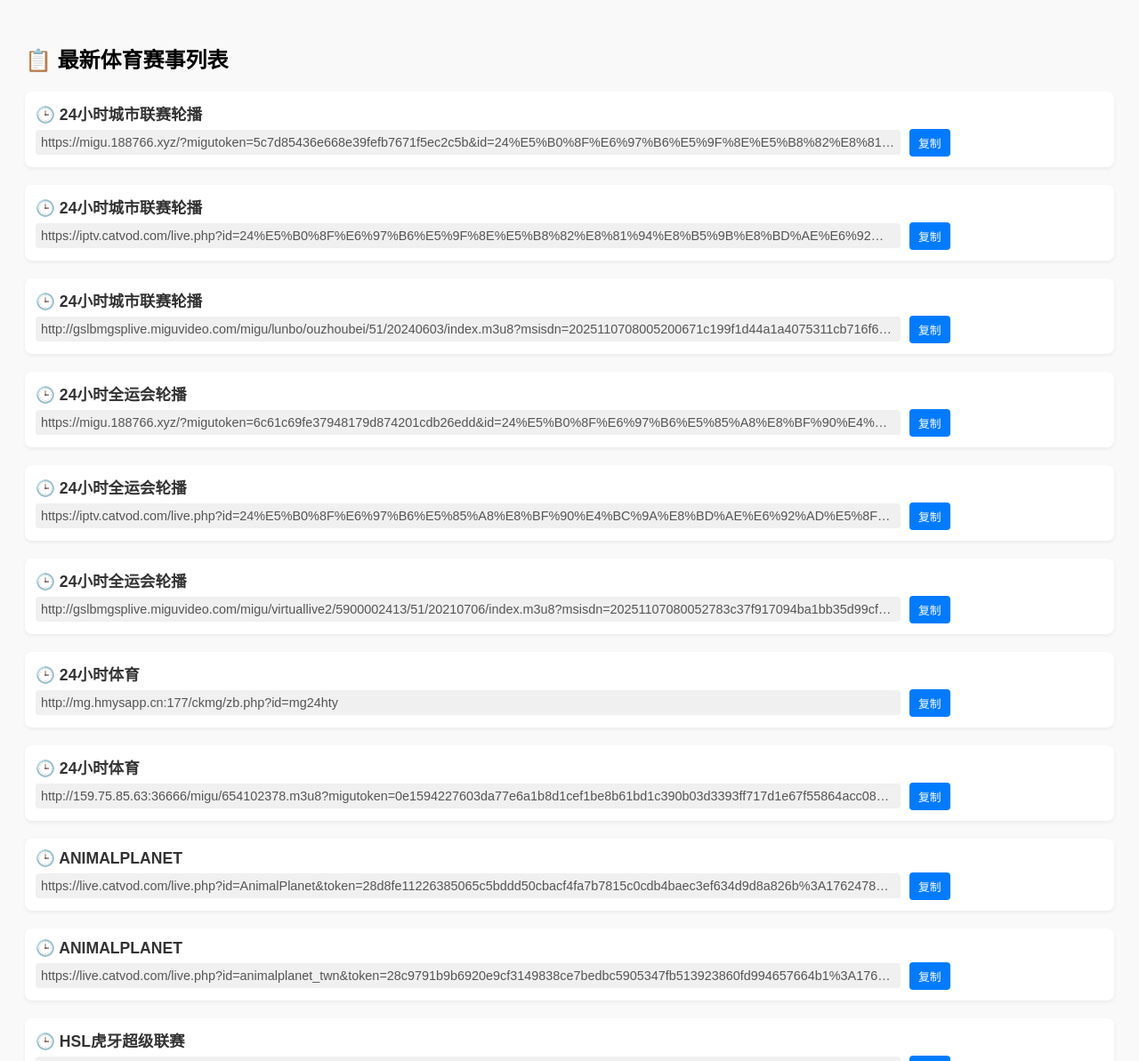
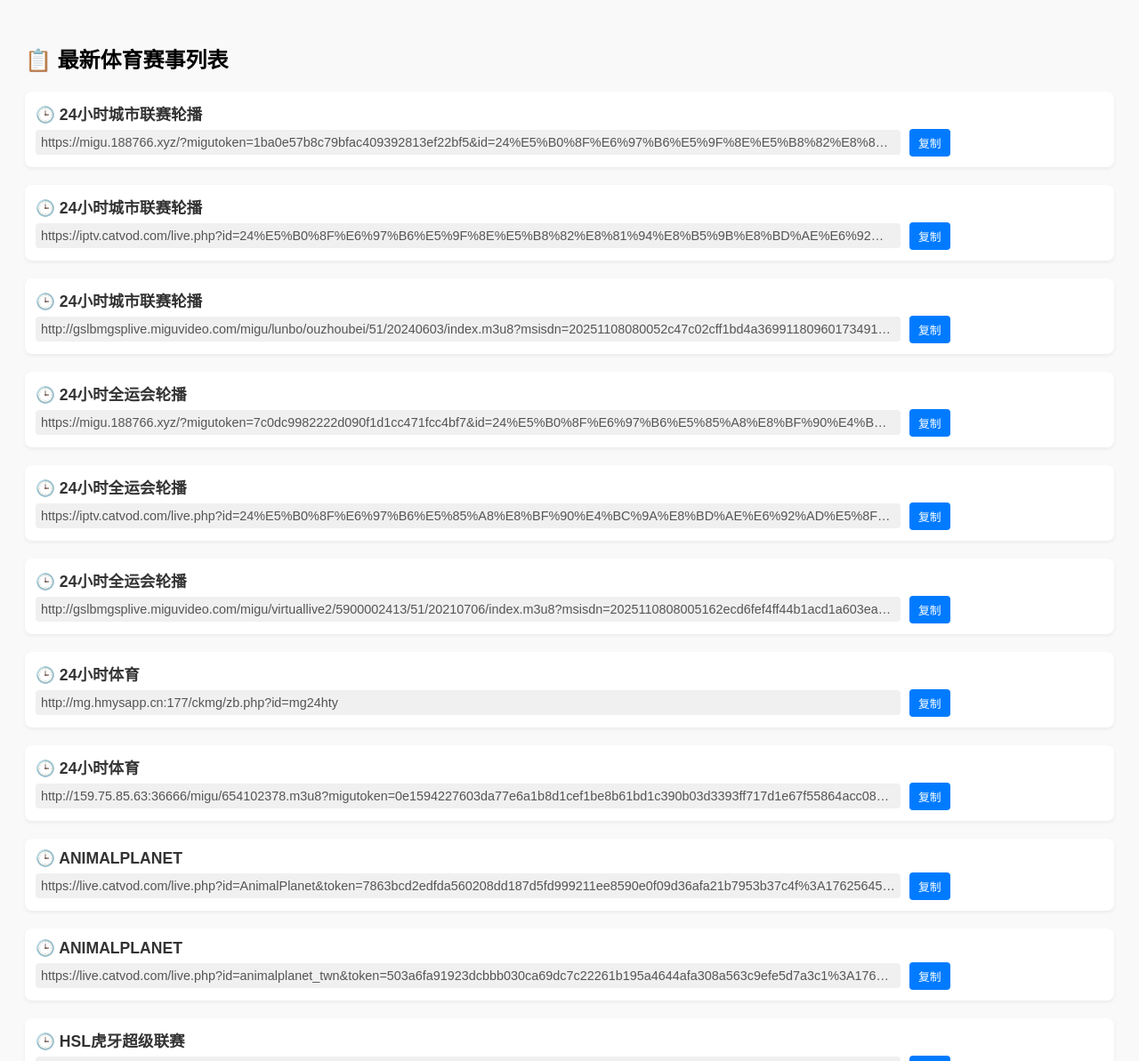
Before and after one commit to kimwang1978/iptv.github.io, a Jekyll site: the page tiyu.html, which Jekyll copies as it is, in a window 1280 px wide. Shown: the top 1193 px of the page at 89% size. Built offline with Jekyll 4.4.1, drawn with Linux system fonts in a browser that asks for light colours.

Commit message:
Sync File 2025-11-08 03:37:00

```diff
--- a/tiyu.html
+++ b/tiyu.html
@@ -52,7 +52,7 @@
         <div class="item">
             <div class="title">🕒 24小时城市联赛轮播</div>
             <div class="url-wrapper">
-                <div class="url" id="url_0">https://migu.188766.xyz/?migutoken=5c7d85436e668e39fefb7671f5ec2c5b&id=24%E5%B0%8F%E6%97%B6%E5%9F%8E%E5%B8%82%E8%81%94%E8%B5%9B%E8%BD%AE%E6%92%AD%E5%8F%B0&type=yy</div>
+                <div class="url" id="url_0">https://migu.188766.xyz/?migutoken=1ba0e57b8c79bfac409392813ef22bf5&id=24%E5%B0%8F%E6%97%B6%E5%9F%8E%E5%B8%82%E8%81%94%E8%B5%9B%E8%BD%AE%E6%92%AD%E5%8F%B0&type=yy</div>
                 <button class="copy-btn" onclick="copyToClipboard('url_0')">复制</button>
             </div>
         </div>
@@ -68,7 +68,7 @@
         <div class="item">
             <div class="title">🕒 24小时城市联赛轮播</div>
             <div class="url-wrapper">
-                <div class="url" id="url_2">http://gslbmgsplive.miguvideo.com/migu/lunbo/ouzhoubei/51/20240603/index.m3u8?msisdn=2025110708005200671c199f1d44a1a4075311cb716f6b&mdspid=&spid=800033&netType=0&sid=5910022136&pid=2028597139&timestamp=20251107080052&Channel_ID=0116_2600000900-99000-201600010010027&ProgramID=915512915&ParentNodeID=-99&assertID=5910022136&client_ip=106.13.250.90&SecurityKey=20251107080052&promotionId=&mvid=5900006618&mcid=500020&playurlVersion=WX-A1-8.10.1-RELEASE&userid=&jmhm=&videocodec=h264&bean=mgspad&tid=android&conFee=0&puData=7f90ca9e974f4f959f8cf56e6b8321f4&ddCalcu=47ffe1902053c08ab96ee96754ffc48ff995</div>
+                <div class="url" id="url_2">http://gslbmgsplive.miguvideo.com/migu/lunbo/ouzhoubei/51/20240603/index.m3u8?msisdn=20251108080052c47c02cff1bd4a369911809601734914&mdspid=&spid=800033&netType=0&sid=5910022136&pid=2028597139&timestamp=20251108080052&Channel_ID=0116_2600000900-99000-201600010010027&ProgramID=915512915&ParentNodeID=-99&assertID=5910022136&client_ip=106.13.250.83&SecurityKey=20251108080052&promotionId=&mvid=5900006618&mcid=500020&playurlVersion=WX-A1-8.10.1-RELEASE&userid=&jmhm=&videocodec=h264&bean=mgspad&tid=android&conFee=0&puData=d1c90885c749f6d69f9090c751ec1411&ddCalcu=1d11e4c0195c00e818557cc704990f96fd96</div>
                 <button class="copy-btn" onclick="copyToClipboard('url_2')">复制</button>
             </div>
         </div>
@@ -76,7 +76,7 @@
         <div class="item">
             <div class="title">🕒 24小时全运会轮播</div>
             <div class="url-wrapper">
-                <div class="url" id="url_3">https://migu.188766.xyz/?migutoken=6c61c69fe37948179d874201cdb26edd&id=24%E5%B0%8F%E6%97%B6%E5%85%A8%E8%BF%90%E4%BC%9A%E8%BD%AE%E6%92%AD%E5%8F%B0&type=yy</div>
+                <div class="url" id="url_3">https://migu.188766.xyz/?migutoken=7c0dc9982222d090f1d1cc471fcc4bf7&id=24%E5%B0%8F%E6%97%B6%E5%85%A8%E8%BF%90%E4%BC%9A%E8%BD%AE%E6%92%AD%E5%8F%B0&type=yy</div>
                 <button class="copy-btn" onclick="copyToClipboard('url_3')">复制</button>
             </div>
         </div>
@@ -92,7 +92,7 @@
         <div class="item">
             <div class="title">🕒 24小时全运会轮播</div>
             <div class="url-wrapper">
-                <div class="url" id="url_5">http://gslbmgsplive.miguvideo.com/migu/virtuallive2/5900002413/51/20210706/index.m3u8?msisdn=20251107080052783c37f917094ba1bb35d99cf400133f&mdspid=&spid=800033&netType=0&sid=5910019527&pid=2028597139&timestamp=20251107080052&Channel_ID=0116_2600000900-99000-201600010010027&ProgramID=713600957&ParentNodeID=-99&assertID=5910019527&client_ip=106.13.250.90&SecurityKey=20251107080052&promotionId=&mvid=5900002443&mcid=500020&playurlVersion=WX-A1-8.10.1-RELEASE&userid=&jmhm=&videocodec=h264&bean=mgspad&tid=android&conFee=0&puData=b8ab86dd8919c2d0cd4db504822925d7&ddCalcu=7bd8e5a02b3980262d8d480951b9dc42ddc0</div>
+                <div class="url" id="url_5">http://gslbmgsplive.miguvideo.com/migu/virtuallive2/5900002413/51/20210706/index.m3u8?msisdn=2025110808005162ecd6fef4ff44b1acd1a603ea88bd56&mdspid=&spid=800033&netType=0&sid=5910019527&pid=2028597139&timestamp=20251108080051&Channel_ID=0116_2600000900-99000-201600010010027&ProgramID=713600957&ParentNodeID=-99&assertID=5910019527&client_ip=106.13.250.83&SecurityKey=20251108080051&promotionId=&mvid=5900002443&mcid=500020&playurlVersion=WX-A1-8.10.1-RELEASE&userid=&jmhm=&videocodec=h264&bean=mgspad&tid=android&conFee=0&puData=4f5565407e817b981c8be25111507a4a&ddCalcu=a44fea50753060551410175e28e1b78bc918</div>
                 <button class="copy-btn" onclick="copyToClipboard('url_5')">复制</button>
             </div>
         </div>
@@ -116,7 +116,7 @@
         <div class="item">
             <div class="title">🕒 ANIMALPLANET</div>
             <div class="url-wrapper">
-                <div class="url" id="url_8">https://live.catvod.com/live.php?id=AnimalPlanet&token=28d8fe11226385065c5bddd50cbacf4fa7b7815c0cdb4baec3ef634d9d8a826b%3A1762478377%3AMjAuMTYxLjY5LjMz</div>
+                <div class="url" id="url_8">https://live.catvod.com/live.php?id=AnimalPlanet&token=7863bcd2edfda560208dd187d5fd999211ee8590e0f09d36afa21b7953b37c4f%3A1762564553%3AMTMuODMuMjMzLjk3</div>
                 <button class="copy-btn" onclick="copyToClipboard('url_8')">复制</button>
             </div>
         </div>
@@ -124,7 +124,7 @@
         <div class="item">
             <div class="title">🕒 ANIMALPLANET</div>
             <div class="url-wrapper">
-                <div class="url" id="url_9">https://live.catvod.com/live.php?id=animalplanet_twn&token=28c9791b9b6920e9cf3149838ce7bedbc5905347fb513923860fd994657664b1%3A1762478377%3AMjAuMTYxLjY5LjMz</div>
+                <div class="url" id="url_9">https://live.catvod.com/live.php?id=animalplanet_twn&token=503a6fa91923dcbbb030ca69dc7c22261b195a4644afa308a563c9efe5d7a3c1%3A1762564553%3AMTMuODMuMjMzLjk3</div>
                 <button class="copy-btn" onclick="copyToClipboard('url_9')">复制</button>
             </div>
         </div>
```
